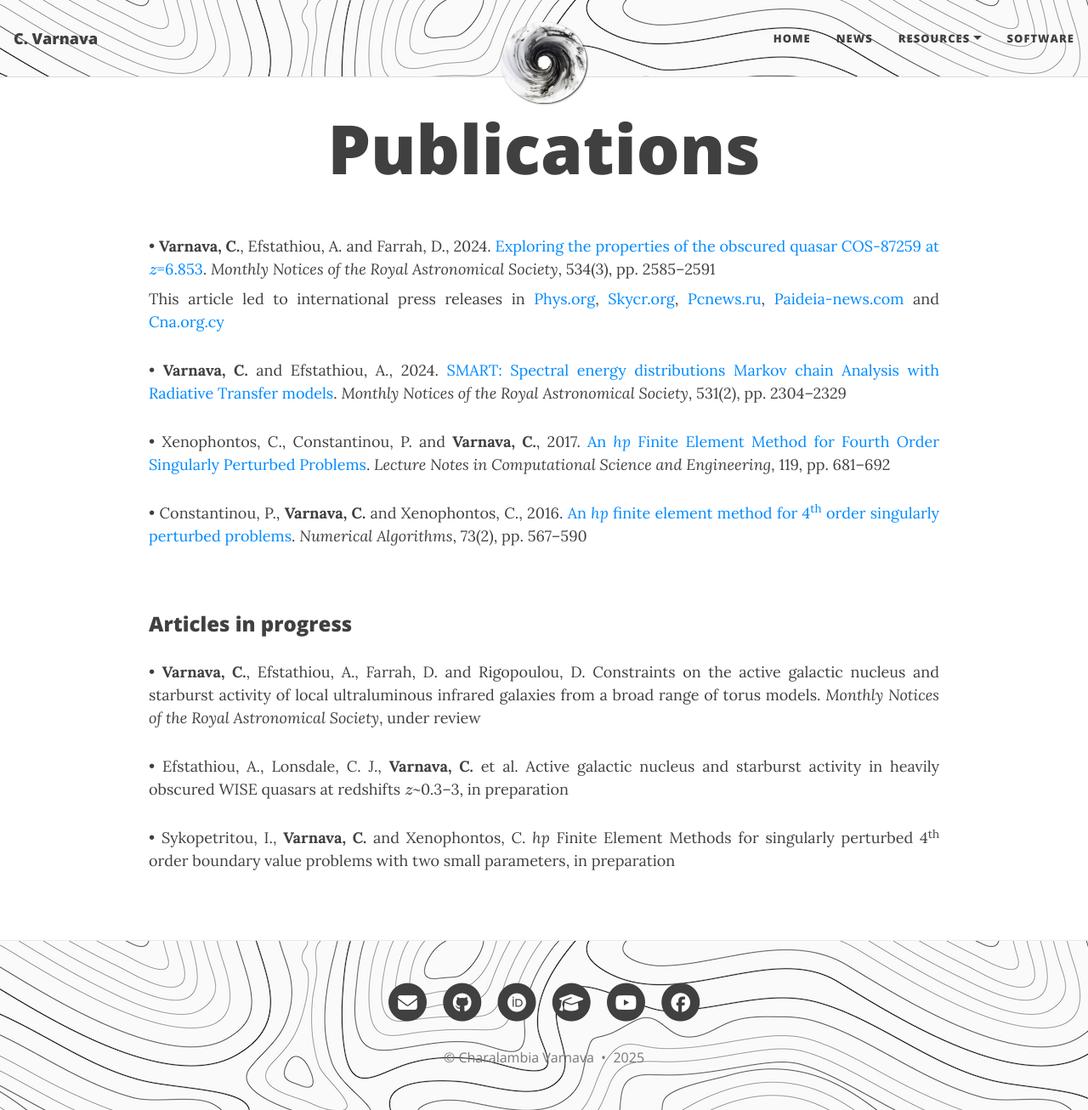
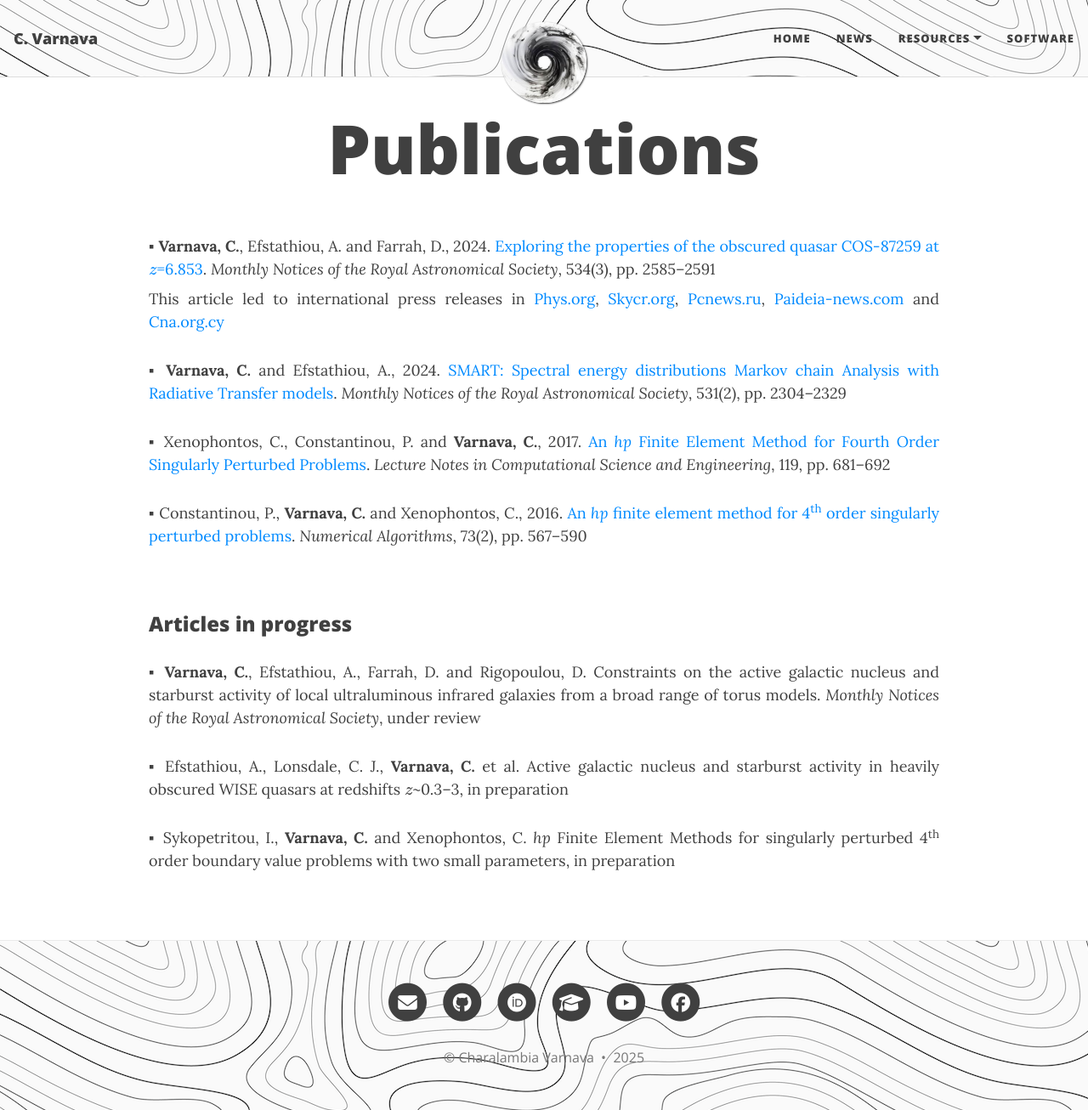
Before and after one commit to ch-var/ch-var.github.io, a Jekyll site: the page built from publications.html, in a window 1280 px wide and 1306 px high. Shown: the whole window at 85% size. Built offline with Jekyll 4.4.1, drawn with Linux system fonts in a browser that asks for light colours; formulas are drawn with MathJax 3.

Commit message:
Update publications.html

```diff
--- a/publications.html
+++ b/publications.html
@@ -21,13 +21,13 @@ mathjax: true
   }
 </style>
 
-<p align='justify' style="margin-bottom: 8px;">•  <b>Varnava, C.</b>, Efstathiou, A. and Farrah, D., 2024. <a href="https://doi.org/10.1093/mnras/stae2221">Exploring the properties of the obscured quasar COS-87259 at \(z\)=6.853</a>. <i>Monthly Notices of the Royal Astronomical Society</i>, 534(3), pp. 2585–2591</p>
+<p align='justify' style="margin-bottom: 8px;">▪  <b>Varnava, C.</b>, Efstathiou, A. and Farrah, D., 2024. <a href="https://doi.org/10.1093/mnras/stae2221">Exploring the properties of the obscured quasar COS-87259 at \(z\)=6.853</a>. <i>Monthly Notices of the Royal Astronomical Society</i>, 534(3), pp. 2585–2591</p>
 <p align='justify' style="margin-top: 0px; margin-bottom: 8px;">This article led to international press releases in <a href="https://phys.org/news/2024-10-astronomers-explore-properties-obscured-hyperluminous.html">Phys.org</a>, <a href="https://skycr.org/2024/10/21/exploran-las-propiedades-de-un-cuasar-hiperluminoso-oscurecido/">Skycr.org</a>, <a href="https://pcnews.ru/news/astronomy_obnaruzili_sverhmassivnuu_cernuu_dyru_v_centre_galaktiki_cos_87259-1530160.html#gsc.tab=0">Pcnews.ru</a>, <a href="https://paideia-news.com/panepistimio-frederick/2024/11/11/ereynitria-toy-eyropaikoy-panepistimioy-meleta-ena-protogono-yperfoteino-kbazar">Paideia-news.com</a> and <a href="https://www.cna.org.cy/press-release/article/7556971/anakoinosi-typoy-evropaiko-panepistimio-kyproy">Cna.org.cy</a></p>
-<p align='justify'>•  <b>Varnava, C.</b> and Efstathiou, A., 2024. <a href="https://doi.org/10.1093/mnras/stae1141">SMART: Spectral energy distributions Markov chain Analysis with Radiative Transfer models</a>. <i>Monthly Notices of the Royal Astronomical Society</i>, 531(2), pp. 2304–2329</p>
-<p align='justify'>•  Xenophontos, C., Constantinou, P. and <b>Varnava, C.</b>, 2017. <a href="https://doi.org/10.1007/978-3-319-65870-4_49">An <i>hp</i> Finite Element Method for Fourth Order Singularly Perturbed Problems</a>. <i>Lecture Notes in Computational Science and Engineering</i>, 119, pp. 681–692</p>
-<p align='justify'>•  Constantinou, P., <b>Varnava, C.</b> and Xenophontos, C., 2016. <a href="https://doi.org/10.1007/s11075-016-0108-9">An <i>hp</i> finite element method for 4<sup>th</sup> order singularly perturbed problems</a>. <i>Numerical Algorithms</i>, 73(2), pp. 567–590</p>
+<p align='justify'>▪  <b>Varnava, C.</b> and Efstathiou, A., 2024. <a href="https://doi.org/10.1093/mnras/stae1141">SMART: Spectral energy distributions Markov chain Analysis with Radiative Transfer models</a>. <i>Monthly Notices of the Royal Astronomical Society</i>, 531(2), pp. 2304–2329</p>
+<p align='justify'>▪  Xenophontos, C., Constantinou, P. and <b>Varnava, C.</b>, 2017. <a href="https://doi.org/10.1007/978-3-319-65870-4_49">An <i>hp</i> Finite Element Method for Fourth Order Singularly Perturbed Problems</a>. <i>Lecture Notes in Computational Science and Engineering</i>, 119, pp. 681–692</p>
+<p align='justify'>▪  Constantinou, P., <b>Varnava, C.</b> and Xenophontos, C., 2016. <a href="https://doi.org/10.1007/s11075-016-0108-9">An <i>hp</i> finite element method for 4<sup>th</sup> order singularly perturbed problems</a>. <i>Numerical Algorithms</i>, 73(2), pp. 567–590</p>
 <br>
 <p style="font-family: var(--header-font); font-weight: 800; line-height: 1.1; font-size: 1.5rem; margin-top: 1.25rem;">Articles in progress</p>
-<p align='justify'>•  <b>Varnava, C.</b>, Efstathiou, A., Farrah, D. and Rigopoulou, D. Constraints on the active galactic nucleus and starburst activity of local ultraluminous infrared galaxies from a broad range of torus models. <i>Monthly Notices of the Royal Astronomical Society</i>, under review</p>
-<p align='justify'>•  Efstathiou, A., Lonsdale, C. J., <b>Varnava, C.</b> et al. Active galactic nucleus and starburst activity in heavily obscured WISE quasars at redshifts \(z\)~0.3–3, in preparation</p>
-<p align='justify'>•  Sykopetritou, I., <b>Varnava, C.</b> and Xenophontos, C. <i>hp</i> Finite Element Methods for singularly perturbed 4<sup>th</sup> order boundary value problems with two small parameters, in preparation</p>
+<p align='justify'>▪  <b>Varnava, C.</b>, Efstathiou, A., Farrah, D. and Rigopoulou, D. Constraints on the active galactic nucleus and starburst activity of local ultraluminous infrared galaxies from a broad range of torus models. <i>Monthly Notices of the Royal Astronomical Society</i>, under review</p>
+<p align='justify'>▪  Efstathiou, A., Lonsdale, C. J., <b>Varnava, C.</b> et al. Active galactic nucleus and starburst activity in heavily obscured WISE quasars at redshifts \(z\)~0.3–3, in preparation</p>
+<p align='justify'>▪  Sykopetritou, I., <b>Varnava, C.</b> and Xenophontos, C. <i>hp</i> Finite Element Methods for singularly perturbed 4<sup>th</sup> order boundary value problems with two small parameters, in preparation</p>
```
